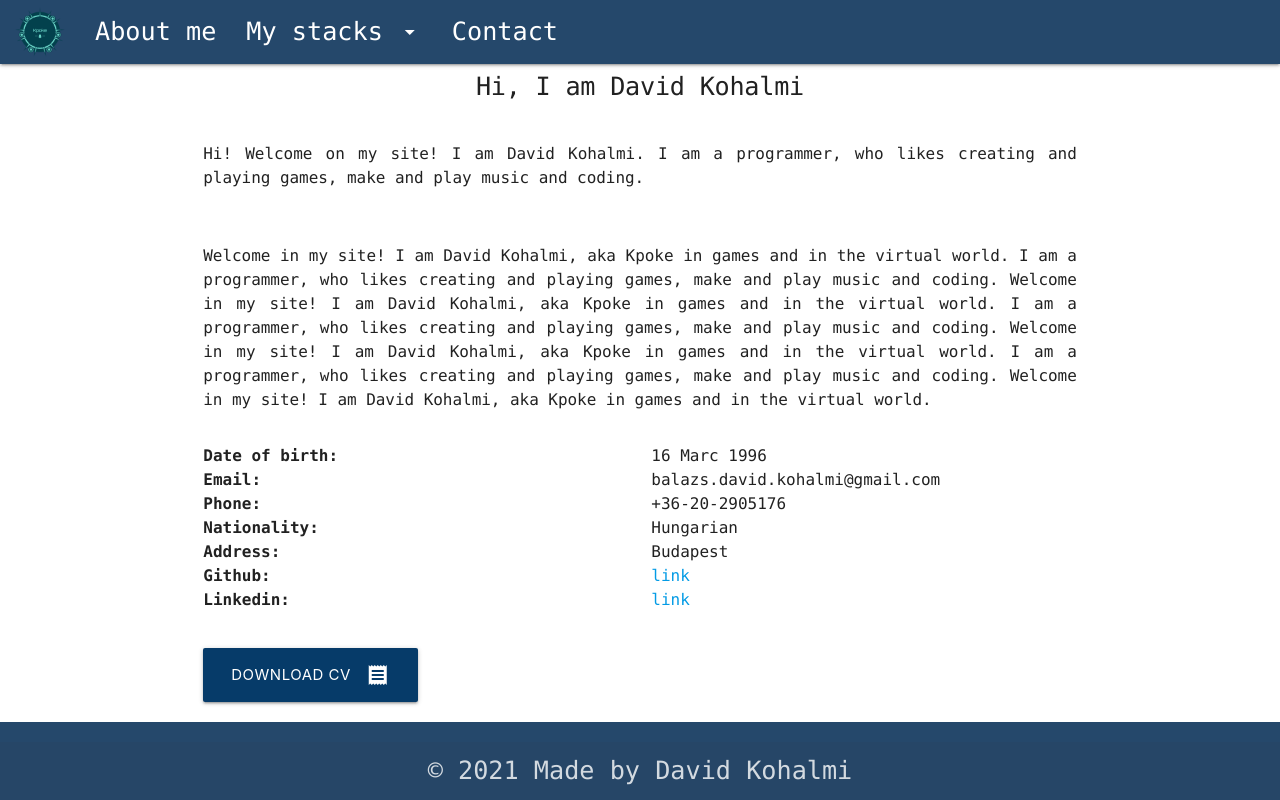
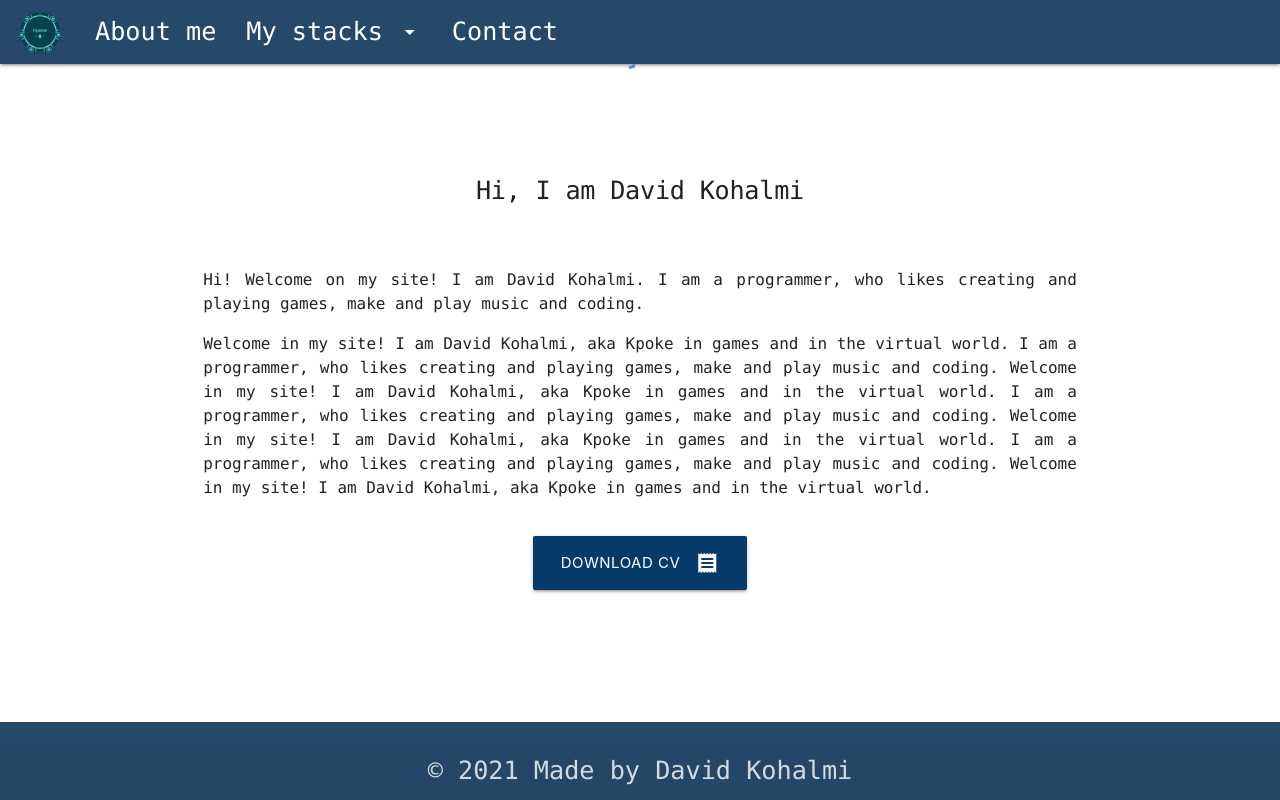
Before and after one commit to killerkpoke/Keepers, a Django app: page /about/ in a window 1280 px wide. Run offline with Django 3.2, Linux system fonts and the light colour scheme; data comes from the database, SQL or seed files in the repository.

Commit message:
minor css fixes

```diff
--- a/polls/static/css/style.css
+++ b/polls/static/css/style.css
@@ -1,4 +1,4 @@
-
+/* base */
 footer {
     clear: both;
     position: relative;
@@ -23,13 +23,38 @@
   letter-spacing: -0.01em;
   text-align: center;
 }
+/* id */
 #about-me-text{
   text-align: justify;
 }
 #contform {
   padding-left: 50px;
   padding-right: 100px;
+  padding-top: 40px !important;
 }
+#footer-text {
+  text-align: center;
+}
+#info {
+  font-size: 16px;
+  font-weight: bold;
+  text-align: left;
+}
+#info-data {
+  font-size: 16px;
+  font-weight: 300;
+  text-align: left;
+}
+#cont{
+  padding-top: 100px;
+}
+#cat_title{
+  text-align: center;
+}
+#smm-header {
+  text-align: center;
+}
+/* class */
 .logo {
   padding: 0px;
   margin-top: 0px;
@@ -53,24 +78,14 @@
 .page-footer {
   background-color: rgb(37, 72, 107) !important;
 }
-#footer-text {
-  text-align: center;
-}
 .btn {
   background-color: rgb(6, 59, 105) !important;
+  margin-top: 20px !important;
+  margin-bottom: 20px !important;
+
 }
 .btn:hover {
   background-color: rgb(27, 104, 206) !important;
-}
-#info {
-  font-size: 16px;
-  font-weight: bold;
-  text-align: left;
-}
-#info-data {
-  font-size: 16px;
-  font-weight: 300;
-  text-align: left;
 }
 .card-content {
   padding-left: 10px !important;
@@ -78,9 +93,33 @@
 .card {
   text-align: justify;
 }
-#cont{
-  padding-top: 100px;
+.header {
+  font-size: 4.7vh;
 }
-#cat_title{
-  text-align: center;
+
+/*media devices*/
+@media only screen and (max-width:600px) {
+  #info-data{
+    overflow:hidden;
+    white-space:nowrap;
+    text-overflow:ellipsis;
+    width:100px;
+  }
+  /*
+    Also(data) atpakolgatni -> Contact-ba
+    stukturat atgondolni -> legyen egyszeruen reszponziv mobilon is
+  */
+
+  .header {
+    padding-top: 50px;
+  }
 }
+@media only screen and (max-width:350px) {
+  #smm-header {
+    padding-top: 40px;
+  }
+  #contform {
+    padding-top: 10px !important;
+  }
+
+}
--- a/polls/templates/base.html
+++ b/polls/templates/base.html
@@ -42,6 +42,19 @@
             <li><a href="{% url 'polls:works' %}"><i class="material-icons">computer</i>My stacks</a></li>
             <li><a href="{% url 'polls:contact' %}"><i class="material-icons">message</i>Contact</a></li>
         </ul>
+        <div class="container center">
+            <div class="preloader-wrapper big active">
+                <div class="spinner-layer spinner-blue-only">
+                    <div class="circle-clipper left">
+                        <div class="circle"></div>
+                    </div><div class="gap-patch">
+                        <div class="circle"></div>
+                    </div><div class="circle-clipper right">
+                        <div class="circle"></div>
+                    </div>
+                </div>
+            </div>
+        </div>
 
     {% block content %}
 
--- a/polls/templates/polls/about.html
+++ b/polls/templates/polls/about.html
@@ -4,54 +4,29 @@
 <div class="container">
     <h1 class="flow-text">Hi, I am David Kohalmi</h1>
     <div class="row">
-         <div class="col s12">
+        <div class="col s12">
+                <img src=""></img>
             <p id="about-me-text">
                 Hi! Welcome on my site! I am David Kohalmi.
                 I am a programmer, who likes creating and playing games, make and play music and coding.
 
             </p>
-           <img src=""></img>
             <p id="about-me-text">
                 Welcome in my site! I am David Kohalmi, aka Kpoke in games and in the virtual world.
                 I am a programmer, who likes creating and playing games, make and play music and coding.
                 Welcome in my site! I am David Kohalmi, aka Kpoke in games and in the virtual world.
                 I am a programmer, who likes creating and playing games, make and play music and coding.
-               Welcome in my site! I am David Kohalmi, aka Kpoke in games and in the virtual world.
+            Welcome in my site! I am David Kohalmi, aka Kpoke in games and in the virtual world.
                 I am a programmer, who likes creating and playing games, make and play music and coding.
-               Welcome in my site! I am David Kohalmi, aka Kpoke in games and in the virtual world.
+            Welcome in my site! I am David Kohalmi, aka Kpoke in games and in the virtual world.
 
             </p>
         </div>
-         <div class="col s12">
-            <div class="row">
-                <div class="col s6">
-                    <ul id="info">
-                        <li>Date of birth:</li>
-                        <li>Email:</li>
-                        <li>Phone:</li>
-                        <li>Nationality:</li>
-                        <li>Address:</li>
-                        <li>Github:</li>
-                        <li>Linkedin:</li>
-                    </ul>
-                </div>
-                <div class="col s6">
-                    <ul id="info-data">
-                        <li>16 Marc 1996</li>
-                        <li>balazs.david.kohalmi@gmail.com</li>
-                        <li>+36-20-2905176</li>
-                        <li>Hungarian</li>
-                        <li>Budapest</li>
-                        <li><a target="_blank" href="https://github.com/killerkpoke">link</a></li>
-                        <li><a target="_blank" href="https://www.linkedin.com/in/balazs-david-kohalmi-98031416a/">link</a></li>
-                    </ul>
-                </div>
-            </div>
-            <button class=" btn waves-effect waves-light btn-large" type="submit" onclick="">
+        <div class="col s12 center">
+            <button class="btn waves-effect waves-light btn-large" type="submit" onclick="">
                 <i class="material-icons right">receipt</i>
-                    Download CV
+                Download CV
             </button>
-
         </div>
     </div>
 </div>
```
Also changed, not shown: polls/templates/polls/contact.html (+22 -1 lines), polls/templates/polls/project.html (+10 -7 lines), polls/static/images/GitHub-Mark.png (added), polls/static/images/LI-In-Bug.png (added).
